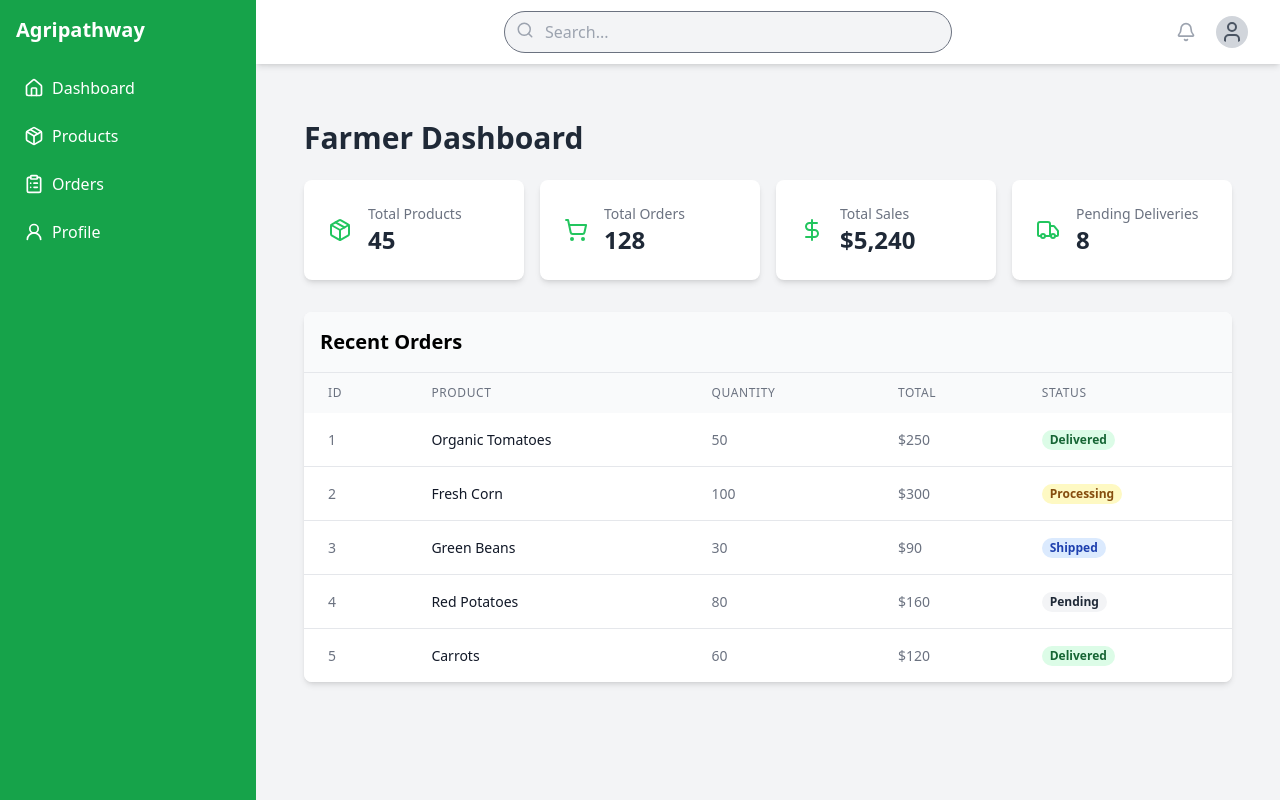
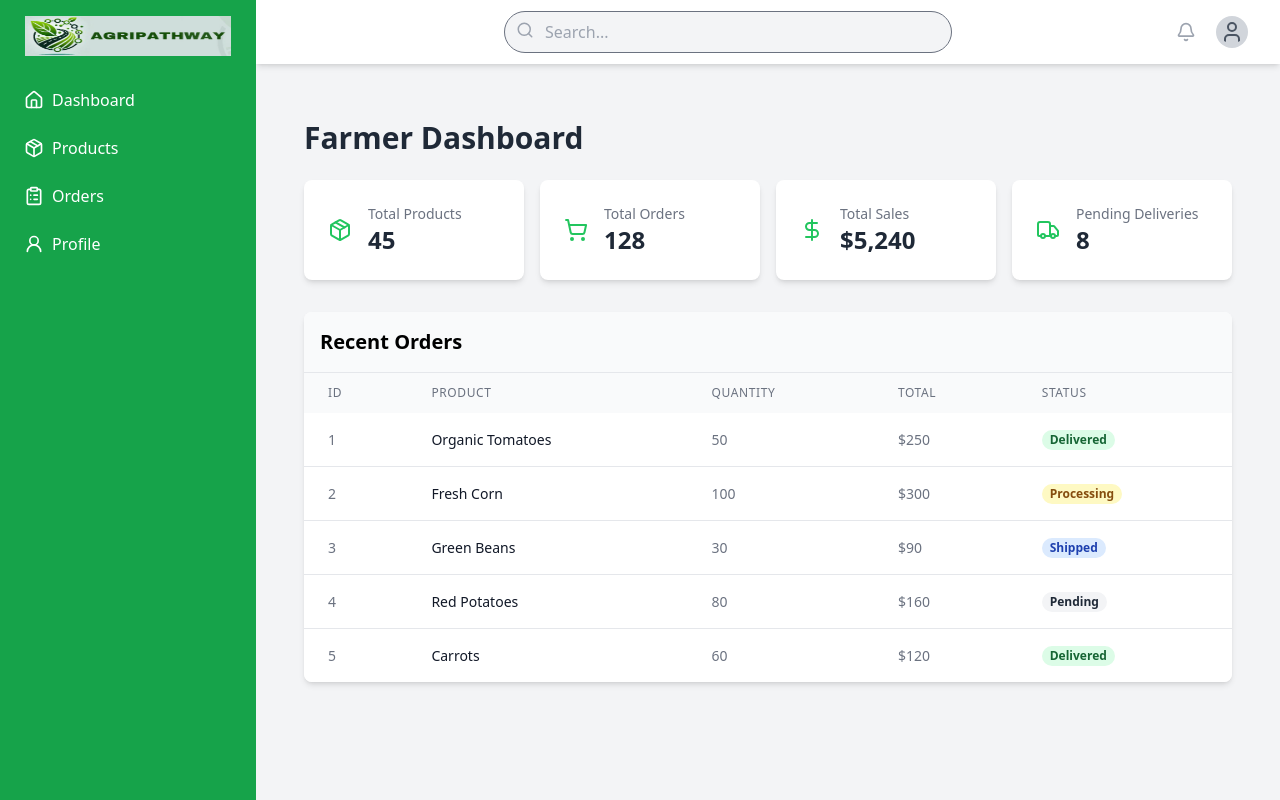
Before and after one commit to tobidada001/ag, a React (Vite) app: page /dashboard in a window 1280 px wide. Built offline with nearby package versions, Linux system fonts and the light colour scheme.

Commit message:
Added site logo to dashboard sidebar

```diff
--- a/src/pages/dashboard/DashboardLayout.jsx
+++ b/src/pages/dashboard/DashboardLayout.jsx
@@ -1,6 +1,8 @@
 import React, { useState } from 'react';
 import { Link } from 'react-router-dom';
+import logo from '../../assets/icons/logo.png'
 import { Menu, X, Home, ShoppingCart, Package, User, ClipboardList, Search, Bell, User2 } from 'lucide-react';
+
 
 const DashboardLayout = ({ children }) => {
   const [isSidebarOpen, setIsSidebarOpen] = useState(false);
@@ -22,7 +24,7 @@ const DashboardLayout = ({ children }) => {
         }`}
       >
         <div className="flex justify-between items-center mb-6">
-          <span className="text-xl font-bold">Agripathway</span>
+          <span className="text-xl font-bold w-full text-center"><img src={logo} className="h-10  md:w-11/12 md:mx-auto"/></span>
           <button onClick={closeSidebar} className="md:hidden">
             <X size={24} />
           </button>
```
